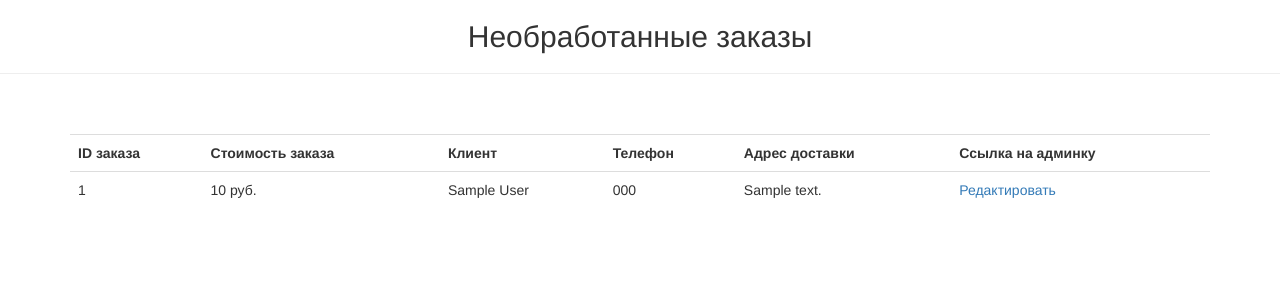
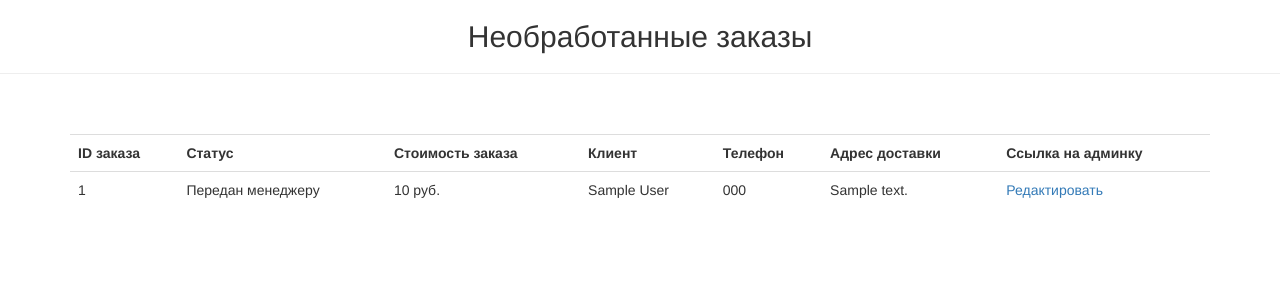
Before and after one commit to Forluc/star-burger_django_advanced_2, a Django app: page /manager/orders/ in a window 1280 px wide. Shown: the part 52-352 px from the top of the page. Run offline with Django 3.2, Linux system fonts and the light colour scheme; a user stored in the database is signed in; tables that the repository leaves empty hold one stand-in row (values such as "Sample post"); parts of the project's set-up code (start-up, migrations or seed data) failed here and were passed over; some libraries are stand-ins or nearby versions.

Commit message:
add order status selection to foodcartapp.models.Order

```diff
--- a/foodcartapp/models.py
+++ b/foodcartapp/models.py
@@ -1,6 +1,13 @@
 from django.core.validators import MinValueValidator
 from django.db import models
 from phonenumber_field.modelfields import PhoneNumberField
+
+
+class OrderStatusChoice(models.TextChoices):
+    MANAGER = 'M', 'Передан менеджеру'
+    RESTAURANT = 'R', 'Передан ресторану'
+    COURIER = 'C', 'Передан курьеру'
+    PROCESSED = 'P', 'Обработанный'
 
 
 class Order(models.Model):
@@ -8,6 +15,8 @@ class Order(models.Model):
     lastname = models.CharField(verbose_name='Фамилия', max_length=20)
     phonenumber = PhoneNumberField(verbose_name='Телефон', db_index=True)
     address = models.TextField(verbose_name='Адрес доставки')
+    status = models.CharField(verbose_name='Статус заказа', max_length=2, choices=OrderStatusChoice.choices,
+                              db_index=True, default=OrderStatusChoice.MANAGER)
 
     class Meta:
         verbose_name = 'заказ'
--- a/restaurateur/templates/order_items.html
+++ b/restaurateur/templates/order_items.html
@@ -14,6 +14,7 @@
    <table class="table table-responsive">
     <tr>
       <th>ID заказа</th>
+      <th>Статус</th>
       <th>Стоимость заказа</th>
       <th>Клиент</th>
       <th>Телефон</th>
@@ -24,6 +25,7 @@
     {% for item in order_items %}
       <tr>
         <td>{{ item.id }}</td>
+        <td>{{ item.get_status_display }}</td>
         <td>{{ item.total_price }} руб.</td>
         <td>{{ item.firstname }} {{ item.lastname }}</td>
         <td>{{ item.phonenumber }}</td>
--- a/restaurateur/views.py
+++ b/restaurateur/views.py
@@ -91,9 +91,9 @@ def view_restaurants(request):
 
 @user_passes_test(is_manager, login_url='restaurateur:login')
 def view_orders(request):
-    order_items = Order.objects.all().annotate(
+    order_items = Order.objects.filter(status__in=['M', 'R', 'C']).annotate(
         total_price=Sum(F('orders__price'))
-    ).order_by('-id')
+    ).order_by('status', 'id')
     return render(request, template_name='order_items.html', context={
         'order_items': order_items
     })
```
Also changed, not shown: foodcartapp/migrations/0051_order_status.py (added).
